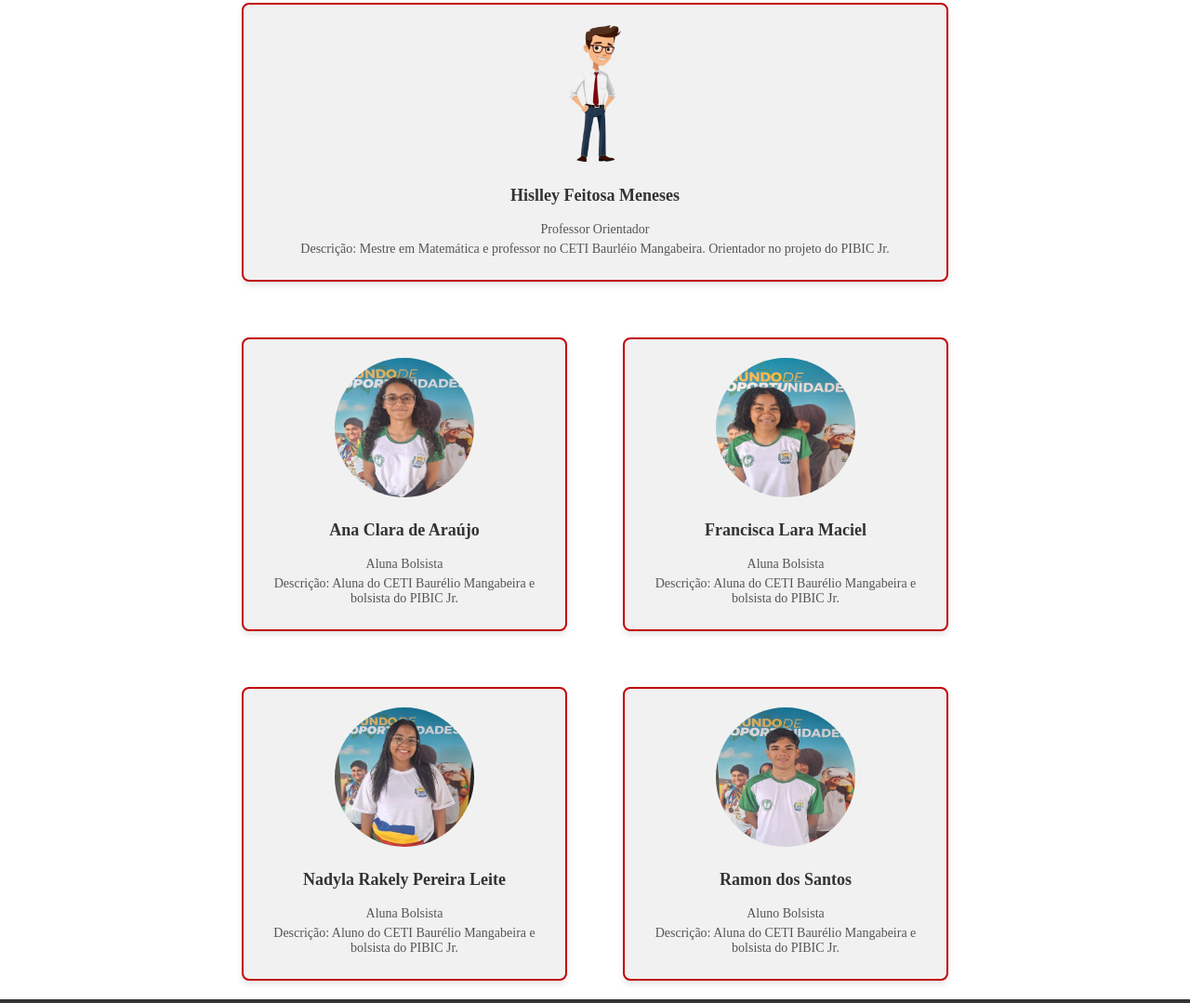
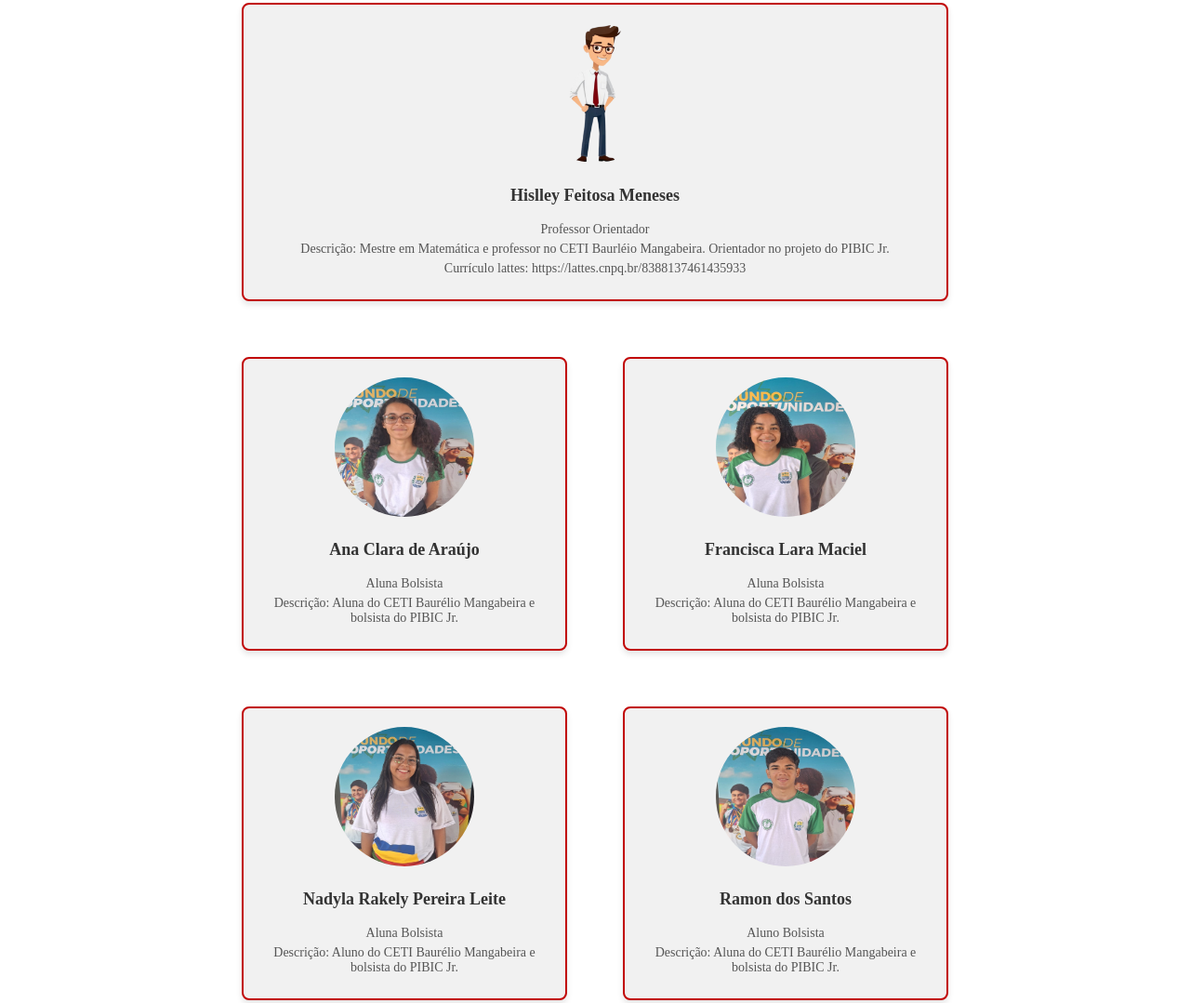
Before and after one commit to Hislley/LVM, a plain HTML site: page equipe html.html in a window 1280 px wide. Shown: the part 784-1863 px from the top of the page at 93% size. Drawn offline with Linux system fonts and the light colour scheme.

Commit message:
tudo misturado

```diff
--- a/equipe html.html
+++ b/equipe html.html
@@ -41,6 +41,7 @@
                 <h3>Hislley Feitosa Meneses</h3>
                 <p>Professor Orientador</p>
                 <p>Descrição: Mestre em Matemática e professor no CETI Baurléio Mangabeira. Orientador no projeto do PIBIC Jr. </p>
+                <p>Currículo lattes: https://lattes.cnpq.br/8388137461435933 <p>
             </div>
             <div class="row">
                 <div class="membro">
```
